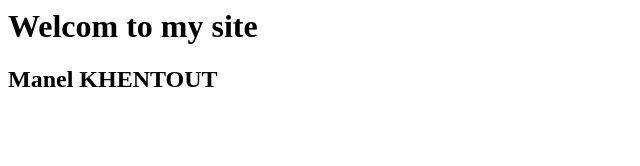
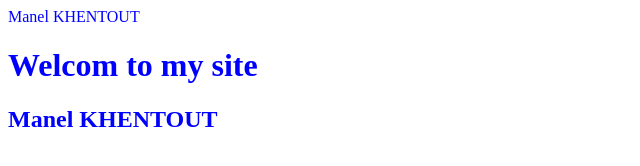
Before and after one commit to manelkhentout/manelkhentout.github.io, a plain HTML site: page index.html in a window 1280 px wide. Shown: the whole page, without its empty margins (0-640 px from the left). Drawn offline with Linux system fonts and the light colour scheme.

Commit message:
Update index.html

```diff
--- a/index.html
+++ b/index.html
@@ -1,6 +1,14 @@
+<!DOCTYPE html>
 <html>
 <head>
-</head>
+  Manel KHENTOUT
+
+  <style>
+           body {
+             color: blue;
+           }
+        </style>
+  </head>
 <body>
 <h1>Welcom to my site </h1>
   <h2>Manel KHENTOUT</h2>
```
